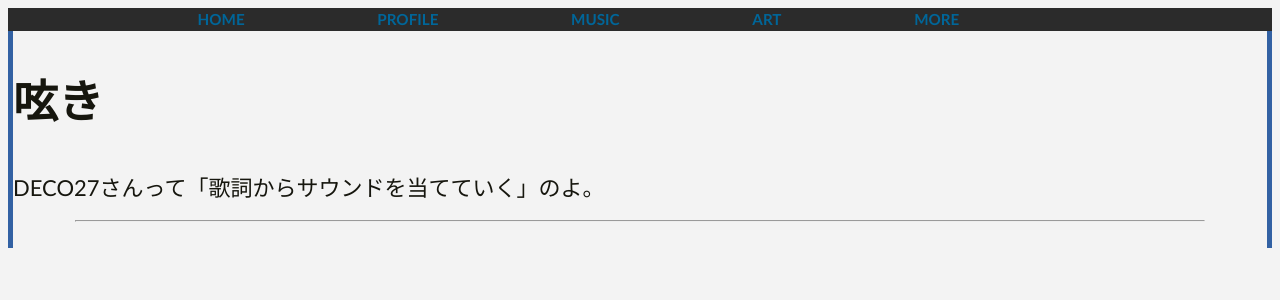
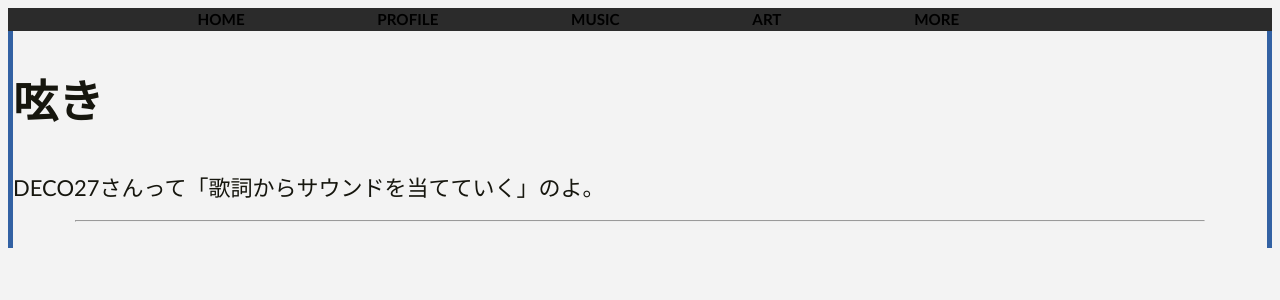
Before and after one commit to nekodendislike/nekodendislike.github.io, a Jekyll site: the page built from more.md, in a window 1280 px wide. Shown: the top 300 px of the page. Built offline with Jekyll 4.4.1, drawn with Linux system fonts in a browser that asks for light colours; some web fonts are replaced.

Commit message:
Update style.css

```diff
--- a/assets/css/style.css
+++ b/assets/css/style.css
@@ -59,7 +59,7 @@
 text-decoration:none;
 }
 a:link { /*アクセスしたことのないリンク*/
-color:#069;
+color:#000;
 }
 a:visited { /*アクセスしたことのあるリンク*/
 color: #039; ←紫色
```
